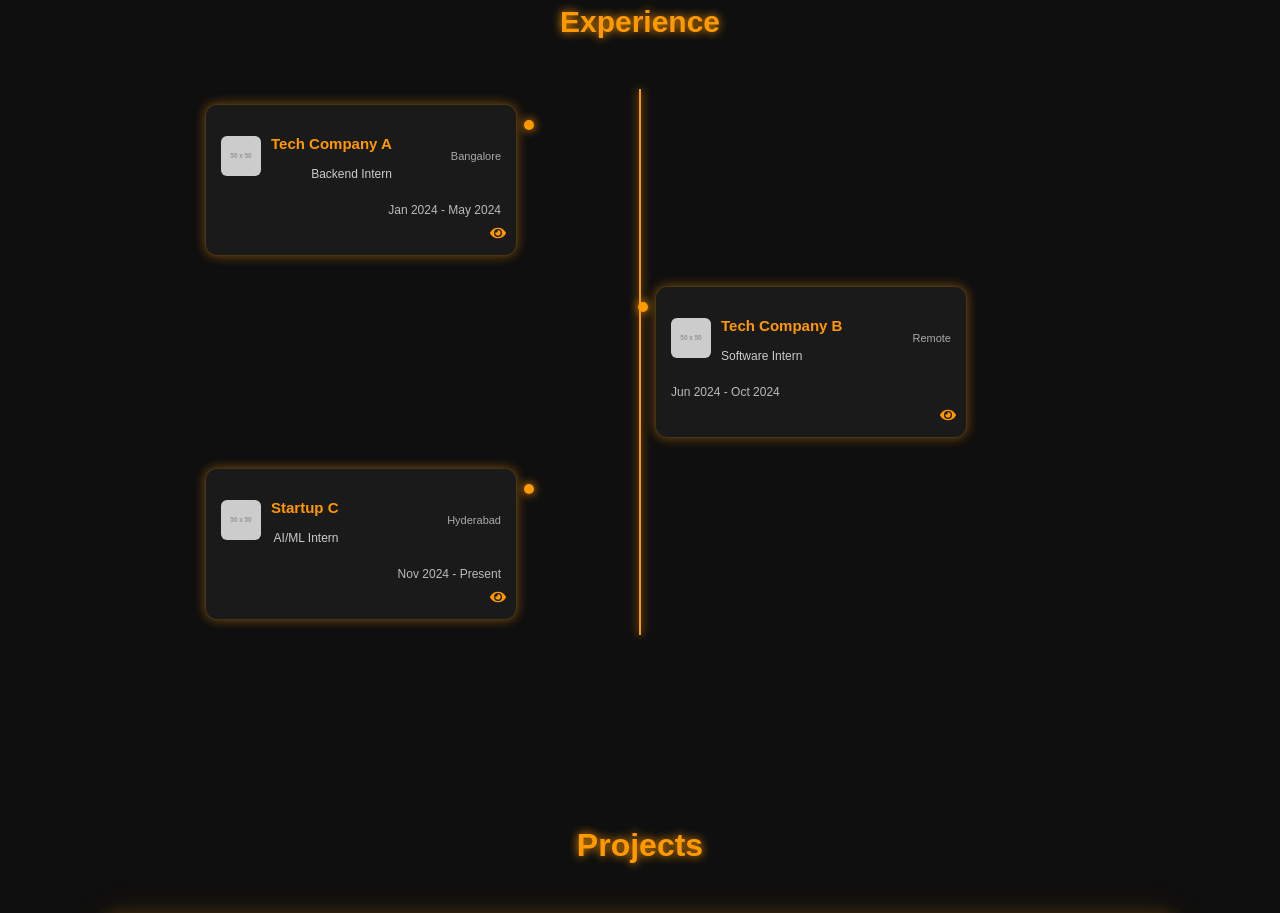
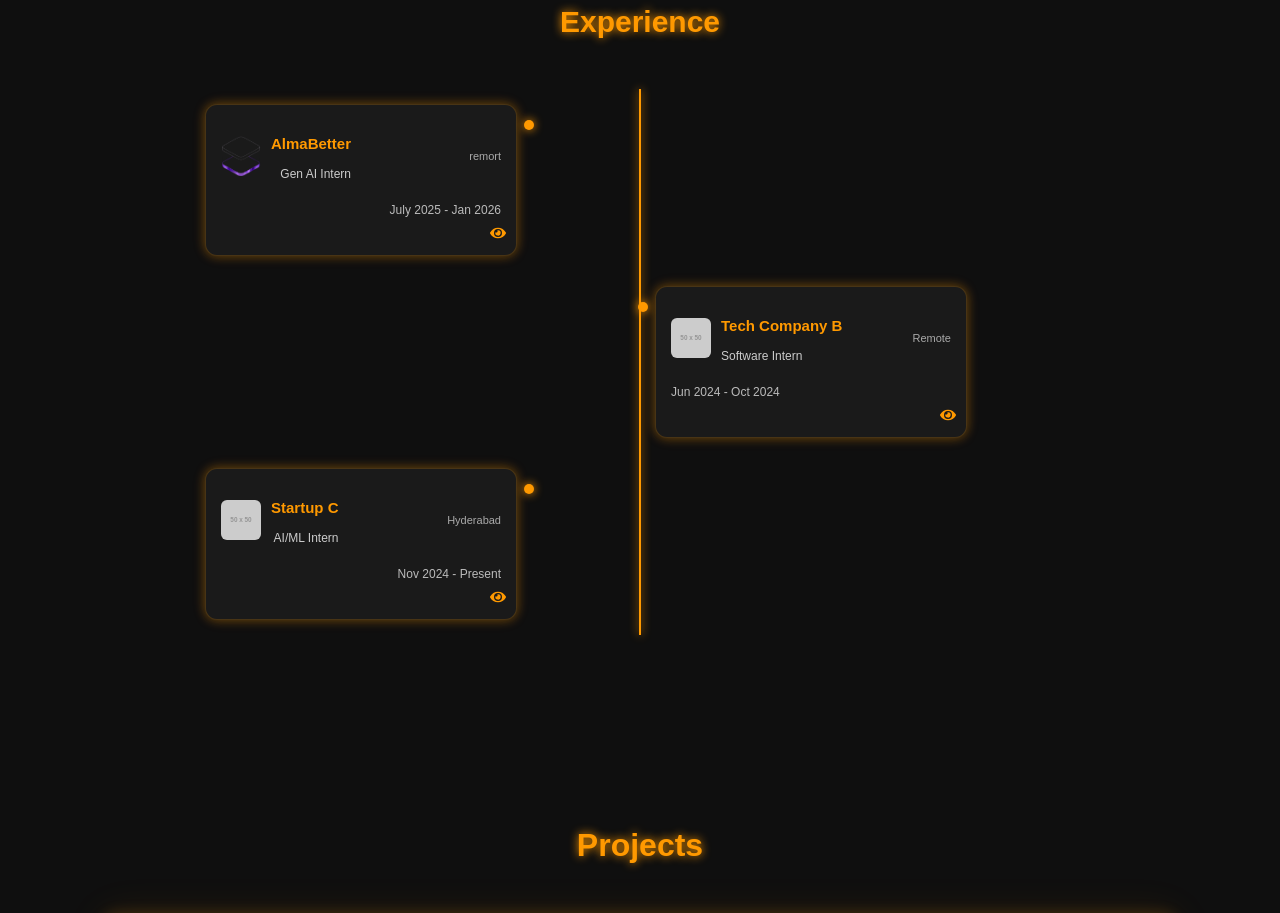
Before and after one commit to PRASHMANE/Prashanth_V, a React (Vite) app: page / in a window 1280 px wide. Shown: the part 2500-3413 px from the top of the page. Built offline with nearby package versions, Linux system fonts and the light colour scheme; grey boxes are pictures that could not be loaded.

Commit message:
exp is edit

```diff
--- a/src/pages/Experience.jsx
+++ b/src/pages/Experience.jsx
@@ -1,18 +1,19 @@
 import { useState } from "react";
 import "./Experience.css";
 import { FaEye } from "react-icons/fa";
+import Almabetter from "../assets/hero.png";
 
 function Experience() {
   const [selectedImage, setSelectedImage] = useState(null);
 
   const data = [
     {
-      company: "Tech Company A",
-      role: "Backend Intern",
-      time: "Jan 2024 - May 2024",
-      location: "Bangalore",
-      logo: "https://via.placeholder.com/50",
-      proof: "https://via.placeholder.com/600", // offer letter
+      company: "AlmaBetter",
+      role: "Gen AI Intern",
+      time: "July 2025 -  Jan 2026",
+      location: "remort",
+      logo: Almabetter,
+      proof: Almabetter, // offer letter
     },
     {
       company: "Tech Company B",
```
